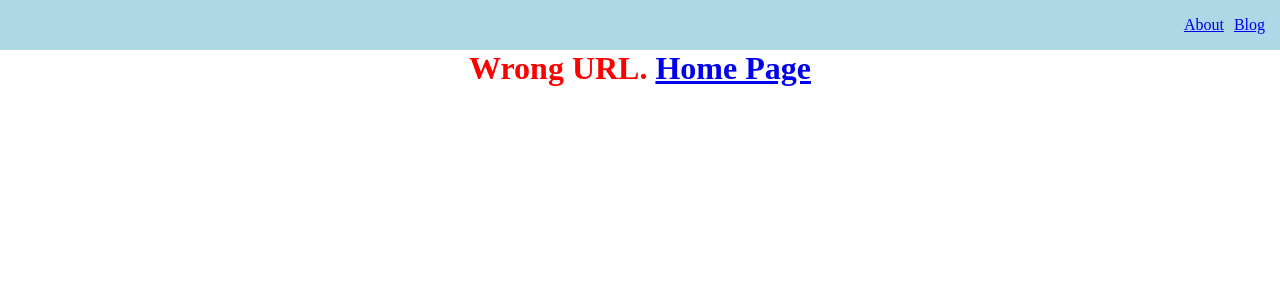
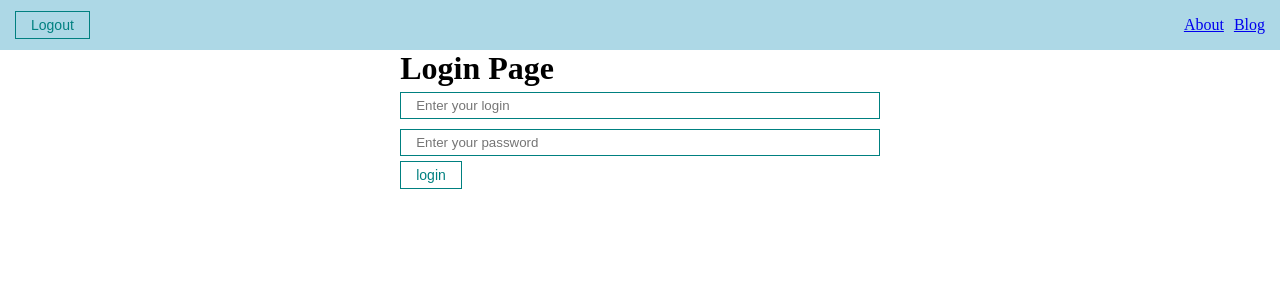
Before and after one commit to maslakovSaveliy/ToDo-app-on-react.js, a React (Create React App) app: page /login in a window 1280 px wide. Shown: the top 300 px of the page. Built offline with nearby package versions, Linux system fonts and the light colour scheme.

Commit message:
finnaly did it

```diff
--- a/src/App.js
+++ b/src/App.js
@@ -1,13 +1,24 @@
-import React from "react";
+import React, { useEffect, useState } from "react";
 import { BrowserRouter } from "react-router-dom";
 import AppRouter from "./components/AppRouter";
 import Navbar from "./components/UI/navbar/Navbar";
+import { AuthContext } from "./context";
 function App() {
+  const [isAuth, setIsAuth] = useState(false);
+  const [isLoading, setIsLoading] = useState(true);
+  useEffect(() => {
+    if (localStorage.getItem("auth")) {
+      setIsAuth(true);
+    }
+    setIsLoading(false);
+  }, []);
   return (
-    <BrowserRouter>
-      <Navbar />
-      <AppRouter />
-    </BrowserRouter>
+    <AuthContext.Provider value={{ isAuth, setIsAuth, isLoading }}>
+      <BrowserRouter>
+        <Navbar />
+        <AppRouter />
+      </BrowserRouter>
+    </AuthContext.Provider>
   );
 }
 export default App;
--- a/src/components/AppRouter.jsx
+++ b/src/components/AppRouter.jsx
@@ -1,14 +1,26 @@
-import React from "react";
+import { React, useContext } from "react";
 import { Routes, Route, Navigate } from "react-router-dom";
-import { routes } from "../router/routes";
+import { AuthContext } from "../context";
+import { privateRoutes, publicRoutes } from "../router/routes";
+import Loader from "./UI/Loader/Loader";
 const AppRouter = () => {
-  return (
+  const { isAuth, isLoading } = useContext(AuthContext);
+  if (isLoading) {
+    return <Loader />;
+  }
+  return isAuth ? (
     <Routes>
-      <Route path="/" element={<h1>Home page</h1>} />
-      {routes.map((route) => (
-        <Route element={<route.component />} path={route.path} />
+      {privateRoutes.map((route, index) => (
+        <Route path={route.path} element={<route.element />} key={index} />
       ))}
-      <Route path="*" element={<Navigate to="/error" />} />
+      <Route path="/login" element={<Navigate to="/posts" />} />
+    </Routes>
+  ) : (
+    <Routes>
+      {publicRoutes.map((route, index) => (
+        <Route path={route.path} element={<route.element />} key={index} />
+      ))}
+      <Route path="*" element={<Navigate to="/login" />} />
     </Routes>
   );
 };
--- a/src/components/UI/navbar/Navbar.jsx
+++ b/src/components/UI/navbar/Navbar.jsx
@@ -1,8 +1,16 @@
-import React from "react";
+import { React, useContext } from "react";
 import { Link } from "react-router-dom";
+import MyButton from "../button/MyButton";
+import { AuthContext } from "../../../context";
 const Navbar = () => {
+  const { setIsAuth } = useContext(AuthContext);
+  const logout = () => {
+    setIsAuth(false);
+    localStorage.removeItem("auth");
+  };
   return (
     <div className="navbar">
+      <MyButton onClick={logout}>Logout</MyButton>
       <div className="navbar__items">
         <Link to="/about">About</Link>
         <Link to="/posts">Blog</Link>
--- /dev/null
+++ b/src/context/index.js
@@ -0,0 +1,2 @@
+import { createContext } from "react";
+export const AuthContext = createContext(null);
--- /dev/null
+++ b/src/hooks/useObserver.js
@@ -0,0 +1,15 @@
+import { useEffect, useRef } from "react";
+export const useObserver = (ref, canLoad, isLoading, callback) => {
+  const observer = useRef();
+  useEffect(() => {
+    if (isLoading) return;
+    if (observer.current) observer.current.disconnect();
+    var cb = function (entries, observer) {
+      if (entries[0].isIntersecting && canLoad) {
+        callback();
+      }
+    };
+    observer.current = new IntersectionObserver(cb);
+    observer.current.observe(ref.current);
+  }, [isLoading]);
+};
--- /dev/null
+++ b/src/pages/Login.jsx
@@ -0,0 +1,23 @@
+import { React, useContext } from "react";
+import MyInput from "../components/UI/input/MyInput";
+import MyButton from "../components/UI/button/MyButton";
+import { AuthContext } from "../context";
+const Login = () => {
+  const { setIsAuth } = useContext(AuthContext);
+  const login = (event) => {
+    event.preventDefault();
+    setIsAuth(true);
+    localStorage.setItem("auth", "true");
+  };
+  return (
+    <div>
+      <h1>Login Page</h1>
+      <form onSubmit={login}>
+        <MyInput type="text" placeholder="Enter your login" />
+        <MyInput type="password" placeholder="Enter your password" />
+        <MyButton type="submit">login</MyButton>
+      </form>
+    </div>
+  );
+};
+export default Login;
--- a/src/pages/PostIdPage.jsx
+++ b/src/pages/PostIdPage.jsx
@@ -36,7 +36,7 @@ const PostIdPage = () => {
       ) : (
         <div>
           {comments.map((comm) => (
-            <div style={{ marginTop: 15 }}>
+            <div key={comm.id} style={{ marginTop: 15 }}>
               <h5>{comm.email}</h5>
               <div>{comm.body}</div>
             </div>
--- a/src/pages/Posts.jsx
+++ b/src/pages/Posts.jsx
@@ -12,8 +12,9 @@ import PostService from "../API/PostService";
 import Loader from "../components/UI/Loader/Loader";
 import { useFetching } from "../hooks/useFetching";
 import { getPageCount } from "../utils/pages";
-import { usePagination } from "../hooks/usePagination";
 import Pagination from "../components/UI/Pagination/Pagination";
+import { useRef } from "react";
+import { useObserver } from "../hooks/useObserver";
 const Posts = () => {
   const [posts, setPosts] = useState([]);
   const [filter, setFilter] = useState({ sort: "", query: "" });
@@ -22,17 +23,21 @@ const Posts = () => {
   const [limit, setLimit] = useState(10);
   const [page, setPage] = useState(1);
   const sortedAndSearchedPosts = usePosts(posts, filter.sort, filter.query);
+  const lastElement = useRef();
   const [fetchPosts, isPostsLoading, postError] = useFetching(
     async (limit, page) => {
       const response = await PostService.getAll(limit, page);
-      setPosts(response.data);
+      setPosts([...posts, ...response.data]);
       const totalCount = response.headers["x-total-count"];
       setTotalPages(getPageCount(totalCount, limit));
     }
   );
+  useObserver(lastElement, page < totalPages, isPostsLoading, () => {
+    setPage(page + 1);
+  });
   useEffect(() => {
     fetchPosts(limit, page);
-  }, [page]);
+  }, [page, limit]);
   const createPost = (newPost) => {
     setPosts([...posts, newPost]);
     setModal(false);
@@ -42,7 +47,6 @@ const Posts = () => {
   };
   const changePage = (page) => {
     setPage(page);
-    fetchPosts(limit, page);
   };
   return (
     <div>
@@ -54,19 +58,30 @@ const Posts = () => {
       </MyModal>
       <hr style={{ margin: "15px 0" }} />
       <PostFilter filter={filter} setFilter={setFilter} />
+      <MySelect
+        value={limit}
+        onChange={(value) => setLimit(value)}
+        defaultValue="Количество элементов"
+        options={[
+          { value: 5, name: "5" },
+          { value: 10, name: "10" },
+          { value: 25, name: "25" },
+          { value: -1, name: "Показать все" },
+        ]}
+      />
       {postError && <h1>Произошла ошибка ${postError}</h1>}
-      {isPostsLoading ? (
+      <PostList
+        remove={removePost}
+        posts={sortedAndSearchedPosts}
+        title={"Список постов 1"}
+      />
+      <div ref={lastElement} />
+      {isPostsLoading && (
         <div
           style={{ display: "flex", justifyContent: "center", marginTop: 50 }}
         >
           <Loader />
         </div>
-      ) : (
-        <PostList
-          remove={removePost}
-          posts={sortedAndSearchedPosts}
-          title={"Список постов 1"}
-        />
       )}
       <Pagination totalPages={totalPages} page={page} changePage={changePage} />
     </div>
--- a/src/router/routes.js
+++ b/src/router/routes.js
@@ -1,22 +1,28 @@
 import About from "../pages/About";
 import Error from "../pages/Error";
+import Login from "../pages/Login";
 import PostIdPage from "../pages/PostIdPage";
 import Posts from "../pages/Posts";
-export const routes = [
+export const privateRoutes = [
+  {
+    path: "/",
+    element: About,
+  },
   {
     path: "/about",
-    component: About,
+    element: About,
   },
   {
     path: "/posts",
-    component: Posts,
+    element: Posts,
   },
   {
     path: "/posts/:id",
-    component: PostIdPage,
+    element: PostIdPage,
   },
   {
     path: "*",
-    component: Error,
+    element: Error,
   },
 ];
+export const publicRoutes = [{ path: "/login", element: Login }];
```
